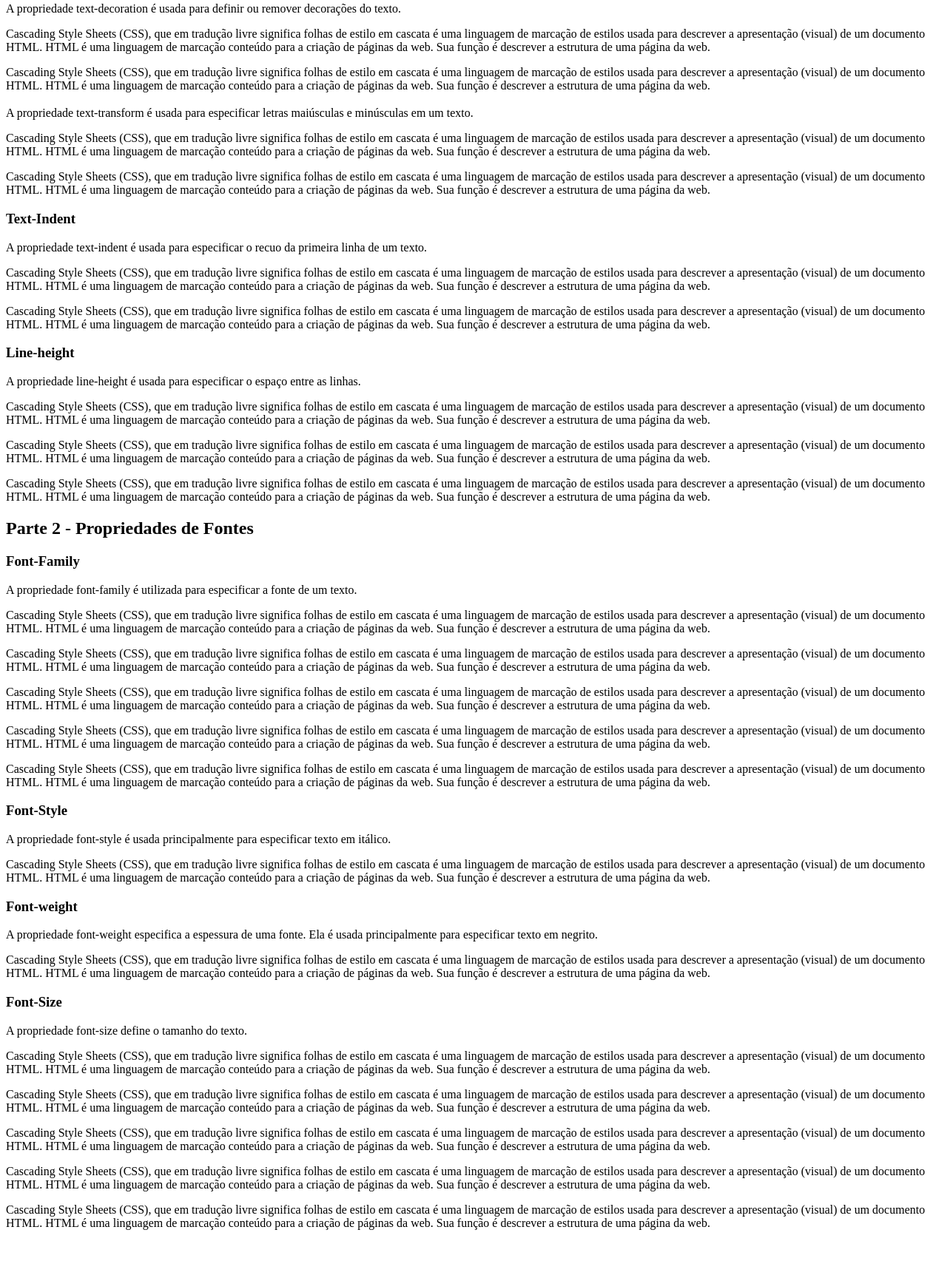
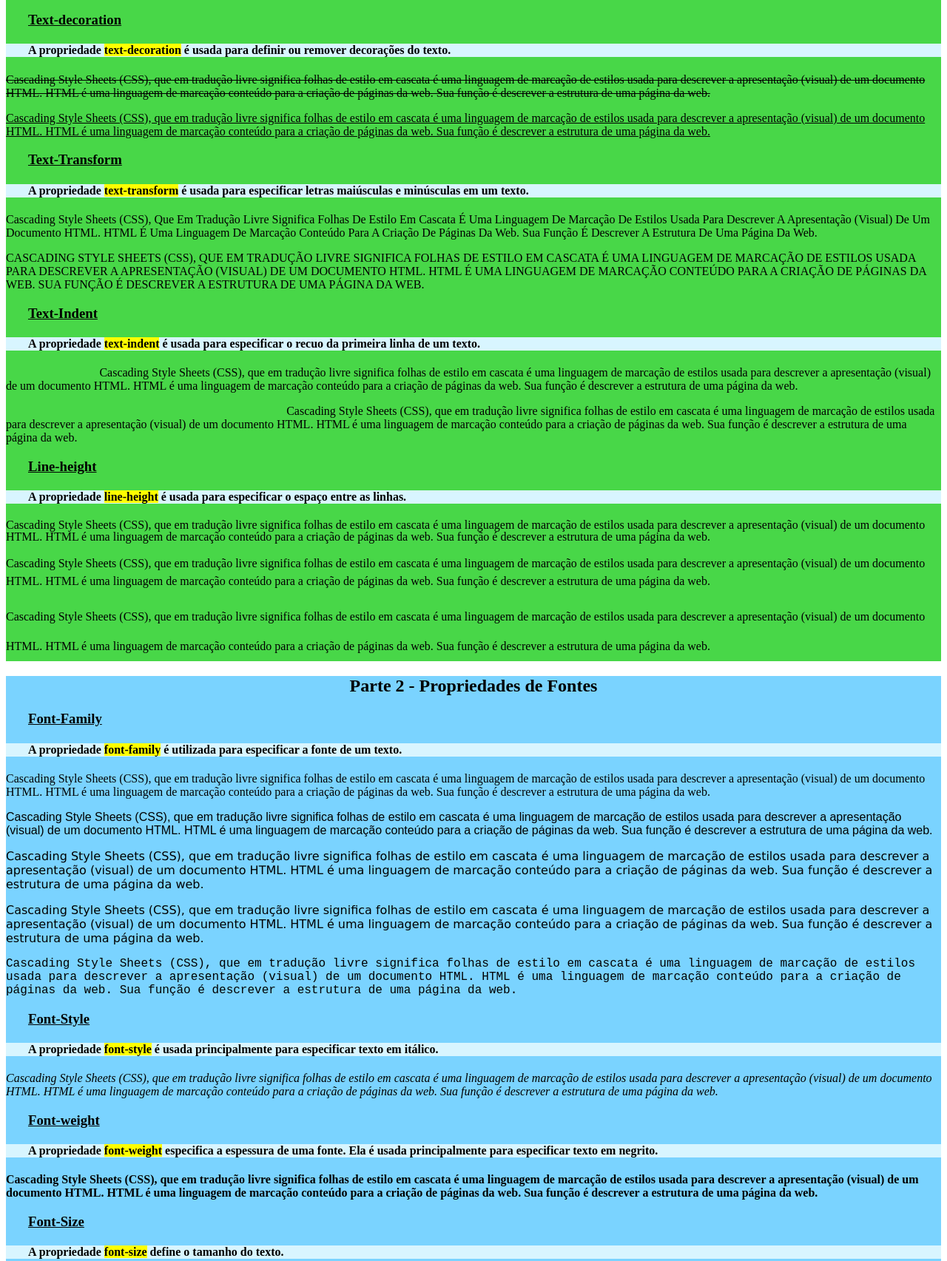
Before and after one commit to paulojunior6886/DW1S4-2023-PauloJunior, a plain HTML site: page Aula07_PauloJr/praticando4.html in a window 1280 px wide. Shown: the part 683-2388 px from the top of the page at 74% size. Before the commit the page ends 2362 px from the top, so only its background shows below. Drawn offline with Linux system fonts and the light colour scheme.

Commit message:
aula 07 parte 2

```diff
--- a/Aula07_PauloJr/p4.css
+++ b/Aula07_PauloJr/p4.css
@@ -0,0 +1,113 @@
+#d1{
+    background-color: rgb(72, 215, 72);
+}
+#d2{
+    background-color: rgb(122, 211, 255);
+}
+h2{
+    text-align: center;
+    font-weight:bold;
+}
+h3{
+    text-indent: 30px;
+    text-decoration: underline;
+}
+h4{
+    text-indent: 30px;
+    background-color: rgb(216, 245, 255);
+}
+
+#cl1{
+    color: blue;
+}
+#cl2{
+    color: red;
+}
+#cl3{
+    color: darkorange;
+}
+
+#ta1{
+    text-align: left;
+}
+#ta2{
+    text-align: center;
+}
+#ta3{
+    text-align: right;
+}
+#ta4{
+    text-align: justify;
+}
+
+#td1{
+    text-decoration:line-through;
+}
+#td2{
+    text-decoration: underline;
+}
+
+#tt1{
+    text-transform:capitalize;
+}
+#tt2{
+    text-transform: uppercase;
+}
+
+#ti1{
+    text-indent:10%;
+}
+#ti2{
+    text-indent: 30%;
+}
+
+#lh1{
+    line-height: 1.0 ;
+}
+#lh2{
+    line-height: 1.5;
+}
+#lh3{
+    line-height: 2.5;
+}
+
+
+#ff1{
+    font-family:'Times New Roman', Times, serif;
+}
+#ff2{
+    font-family: Arial, Helvetica, sans-serif;
+}
+#ff3{
+    font-family: Verdana, Geneva, Tahoma, sans-serif;
+}
+#ff4{
+    font-family:cursive;
+}
+#ff5{
+    font-family:'Courier New', Courier, monospace;
+}
+
+#fst1{
+    font-style: oblique;
+}
+
+#fw1{
+    font-weight:bold;
+}
+
+#fs1{
+    font-size: small;
+}
+#fs2{
+    font-size:medium;
+}
+#fs3{
+    font-size: large;
+}
+#fs4{
+    font-size: x-large;
+}
+#fs5{
+    font-size: xx-large;
+}
--- a/Aula07_PauloJr/praticando4.html
+++ b/Aula07_PauloJr/praticando4.html
@@ -11,16 +11,17 @@
 <body>
 
     <h1>Praticando 4 - Formatação de textos</h1>
+    <a href="index.html"><p>Voltar ao Inicio</p></a>
 
     <div id="d1">
         <h2>Parte 1 - Propriedades de Textos</h2>
 
-        <h3 class="color">Color</h3>
+        <h3>Color</h3>
 
-        <p id="color">A propriedade color é usada para definir a cor do texto.</p>
+        <h4>A propriedade <mark>color</mark> é usada para definir a cor do texto.</h4>
 
 
-        <p>
+        <p id="cl1">
             Cascading Style Sheets (CSS), que em tradução livre
             significa folhas de estilo em cascata é uma linguagem de
             marcação de estilos usada para descrever a apresentação
@@ -28,7 +29,7 @@
             HTML é uma linguagem de marcação conteúdo para a
             criação de páginas da web. Sua função é descrever a estrutura de uma página da web.
         </p>
-        <p>
+        <p id="cl2">
             Cascading Style Sheets (CSS), que em tradução livre
             significa folhas de estilo em cascata é uma linguagem de
             marcação de estilos usada para descrever a apresentação
@@ -36,7 +37,7 @@
             HTML é uma linguagem de marcação conteúdo para a
             criação de páginas da web. Sua função é descrever a estrutura de uma página da web.
         </p>
-        <p>
+        <p id="cl3">
             Cascading Style Sheets (CSS), que em tradução livre
             significa folhas de estilo em cascata é uma linguagem de
             marcação de estilos usada para descrever a apresentação
@@ -47,11 +48,11 @@
 
 
 
-        <h3 class="Text-align">Text-align</h3>
+        <h3>Text-align</h3>
 
-        <p id="Text-align">A propriedade text-align é usada para definir o alinhamento horizontal de um texto.</p>
+        <h4>A propriedade <mark>text-align</mark> é usada para definir o alinhamento horizontal de um texto.</h4>
 
-        <p>
+        <p id="ta1">
             Cascading Style Sheets (CSS), que em tradução livre
             significa folhas de estilo em cascata é uma linguagem de
             marcação de estilos usada para descrever a apresentação
@@ -59,7 +60,7 @@
             HTML é uma linguagem de marcação conteúdo para a
             criação de páginas da web. Sua função é descrever a estrutura de uma página da web.
         </p>
-        <p>
+        <p id="ta2">
             Cascading Style Sheets (CSS), que em tradução livre
             significa folhas de estilo em cascata é uma linguagem de
             marcação de estilos usada para descrever a apresentação
@@ -67,7 +68,7 @@
             HTML é uma linguagem de marcação conteúdo para a
             criação de páginas da web. Sua função é descrever a estrutura de uma página da web.
         </p>
-        <p>
+        <p id="ta3">
             Cascading Style Sheets (CSS), que em tradução livre
             significa folhas de estilo em cascata é uma linguagem de
             marcação de estilos usada para descrever a apresentação
@@ -75,7 +76,7 @@
             HTML é uma linguagem de marcação conteúdo para a
             criação de páginas da web. Sua função é descrever a estrutura de uma página da web.
         </p>
-        <p>
+        <p id="ta4">
             Cascading Style Sheets (CSS), que em tradução livre
             significa folhas de estilo em cascata é uma linguagem de
             marcação de estilos usada para descrever a apresentação
@@ -85,11 +86,11 @@
         </p>
 
 
-        <h3 class="Text-decoration">Text-decoration</h3>
+        <h3>Text-decoration</h3>
 
-        <p id="Text-decoration">A propriedade text-decoration é usada para definir ou remover decorações do texto.</p>
+        <h4>A propriedade <mark>text-decoration</mark> é usada para definir ou remover decorações do texto.</h4>
 
-        <p>
+        <p id="td1">
             Cascading Style Sheets (CSS), que em tradução livre
             significa folhas de estilo em cascata é uma linguagem de
             marcação de estilos usada para descrever a apresentação
@@ -97,7 +98,7 @@
             HTML é uma linguagem de marcação conteúdo para a
             criação de páginas da web. Sua função é descrever a estrutura de uma página da web.
         </p>
-        <p>
+        <p id="td2">
             Cascading Style Sheets (CSS), que em tradução livre
             significa folhas de estilo em cascata é uma linguagem de
             marcação de estilos usada para descrever a apresentação
@@ -107,12 +108,12 @@
         </p>
 
 
-        <h3 class="Text-transform"></h3>
+        <h3>Text-Transform</h3>
 
-        <p id="Text-transform">A propriedade text-transform é usada para especificar letras maiúsculas e minúsculas em
-            um texto.</p>
+        <h4>A propriedade <mark>text-transform</mark> é usada para especificar letras maiúsculas e minúsculas em
+            um texto.</h4>
 
-        <p>
+        <p id="tt1">
             Cascading Style Sheets (CSS), que em tradução livre
             significa folhas de estilo em cascata é uma linguagem de
             marcação de estilos usada para descrever a apresentação
@@ -120,7 +121,7 @@
             HTML é uma linguagem de marcação conteúdo para a
             criação de páginas da web. Sua função é descrever a estrutura de uma página da web.
         </p>
-        <p>
+        <p id="tt2">
             Cascading Style Sheets (CSS), que em tradução livre
             significa folhas de estilo em cascata é uma linguagem de
             marcação de estilos usada para descrever a apresentação
@@ -130,12 +131,12 @@
         </p>
 
 
-        <h3 class="Text-Indent">Text-Indent</h3>
+        <h3>Text-Indent</h3>
 
-        <p id="Text-Indent">A propriedade text-indent é usada para especificar o recuo da primeira linha de um texto.
-        </p>
+        <h4>A propriedade <mark>text-indent</mark> é usada para especificar o recuo da primeira linha de um texto.
+        </h4>
 
-        <p>
+        <p id="ti1">
             Cascading Style Sheets (CSS), que em tradução livre
             significa folhas de estilo em cascata é uma linguagem de
             marcação de estilos usada para descrever a apresentação
@@ -143,7 +144,7 @@
             HTML é uma linguagem de marcação conteúdo para a
             criação de páginas da web. Sua função é descrever a estrutura de uma página da web.
         </p>
-        <p>
+        <p id="ti2">
             Cascading Style Sheets (CSS), que em tradução livre
             significa folhas de estilo em cascata é uma linguagem de
             marcação de estilos usada para descrever a apresentação
@@ -153,11 +154,11 @@
         </p>
 
 
-        <h3 class="Line-height">Line-height</h3>
+        <h3>Line-height</h3>
 
-        <p id="Line-height">A propriedade line-height é usada para especificar o espaço entre as linhas.</p>
+        <h4>A propriedade <mark>line-height</mark> é usada para especificar o espaço entre as linhas.</h4>
 
-        <p>
+        <p id="lh1">
             Cascading Style Sheets (CSS), que em tradução livre
             significa folhas de estilo em cascata é uma linguagem de
             marcação de estilos usada para descrever a apresentação
@@ -165,7 +166,7 @@
             HTML é uma linguagem de marcação conteúdo para a
             criação de páginas da web. Sua função é descrever a estrutura de uma página da web.
         </p>
-        <p>
+        <p id="lh2">
             Cascading Style Sheets (CSS), que em tradução livre
             significa folhas de estilo em cascata é uma linguagem de
             marcação de estilos usada para descrever a apresentação
@@ -173,7 +174,7 @@
             HTML é uma linguagem de marcação conteúdo para a
             criação de páginas da web. Sua função é descrever a estrutura de uma página da web.
         </p>
-        <p>
+        <p id="lh3">
             Cascading Style Sheets (CSS), que em tradução livre
             significa folhas de estilo em cascata é uma linguagem de
             marcação de estilos usada para descrever a apresentação
@@ -190,11 +191,11 @@
         <h2>Parte 2 - Propriedades de Fontes</h2>
 
 
-        <h3 href="Font-Family">Font-Family</h3>
+        <h3>Font-Family</h3>
 
-        <p id="Font-Family">A propriedade font-family é utilizada para especificar a fonte de um texto.</p>
+        <h4>A propriedade <mark>font-family</mark> é utilizada para especificar a fonte de um texto.</h4>
 
-        <p>
+        <p id="ff1">
             Cascading Style Sheets (CSS), que em tradução livre
             significa folhas de estilo em cascata é uma linguagem de
             marcação de estilos usada para descrever a apresentação
@@ -202,7 +203,7 @@
             HTML é uma linguagem de marcação conteúdo para a
             criação de páginas da web. Sua função é descrever a estrutura de uma página da web.
         </p>
-        <p>
+        <p id="ff2">
             Cascading Style Sheets (CSS), que em tradução livre
             significa folhas de estilo em cascata é uma linguagem de
             marcação de estilos usada para descrever a apresentação
@@ -210,7 +211,7 @@
             HTML é uma linguagem de marcação conteúdo para a
             criação de páginas da web. Sua função é descrever a estrutura de uma página da web.
         </p>
-        <p>
+        <p id="ff3">
             Cascading Style Sheets (CSS), que em tradução livre
             significa folhas de estilo em cascata é uma linguagem de
             marcação de estilos usada para descrever a apresentação
@@ -218,7 +219,7 @@
             HTML é uma linguagem de marcação conteúdo para a
             criação de páginas da web. Sua função é descrever a estrutura de uma página da web.
         </p>
-        <p>
+        <p id="ff4">
             Cascading Style Sheets (CSS), que em tradução livre
             significa folhas de estilo em cascata é uma linguagem de
             marcação de estilos usada para descrever a apresentação
@@ -226,7 +227,7 @@
             HTML é uma linguagem de marcação conteúdo para a
             criação de páginas da web. Sua função é descrever a estrutura de uma página da web.
         </p>
-        <p>
+        <p id="ff5">
             Cascading Style Sheets (CSS), que em tradução livre
             significa folhas de estilo em cascata é uma linguagem de
             marcação de estilos usada para descrever a apresentação
@@ -236,11 +237,11 @@
         </p>
 
 
-        <h3 class="Font-Style">Font-Style</h3>
+        <h3>Font-Style</h3>
 
-        <p id="Font-Style"> A propriedade font-style é usada principalmente para especificar texto em itálico.</p>
+        <h4> A propriedade <mark>font-style</mark> é usada principalmente para especificar texto em itálico.</h4>
 
-        <p>
+        <p id="fst1">
             Cascading Style Sheets (CSS), que em tradução livre
             significa folhas de estilo em cascata é uma linguagem de
             marcação de estilos usada para descrever a apresentação
@@ -250,12 +251,12 @@
         </p>
 
 
-        <h3 class="Font-weight">Font-weight</h3>
+        <h3>Font-weight</h3>
 
-        <p id="Font-weight">A propriedade font-weight especifica a espessura de uma fonte. Ela é usada principalmente
-            para especificar texto em negrito.</p>
+        <h4>A propriedade <mark>font-weight</mark> especifica a espessura de uma fonte. Ela é usada principalmente
+            para especificar texto em negrito.</h4>
 
-        <p>
+        <p id="fw1">
             Cascading Style Sheets (CSS), que em tradução livre
             significa folhas de estilo em cascata é uma linguagem de
             marcação de estilos usada para descrever a apresentação
@@ -265,11 +266,11 @@
         </p>
 
 
-        <h3 class="Font-Size">Font-Size</h3>
+        <h3>Font-Size</h3>
 
-        <p id="Font-Size"> A propriedade font-size define o tamanho do texto.</p>
+        <h4> A propriedade <mark>font-size</mark> define o tamanho do texto.</h4>
 
-        <p>
+        <p id="fs1">
             Cascading Style Sheets (CSS), que em tradução livre
             significa folhas de estilo em cascata é uma linguagem de
             marcação de estilos usada para descrever a apresentação
@@ -277,7 +278,7 @@
             HTML é uma linguagem de marcação conteúdo para a
             criação de páginas da web. Sua função é descrever a estrutura de uma página da web.
         </p>
-        <p>
+        <p id="fs2">
             Cascading Style Sheets (CSS), que em tradução livre
             significa folhas de estilo em cascata é uma linguagem de
             marcação de estilos usada para descrever a apresentação
@@ -285,7 +286,7 @@
             HTML é uma linguagem de marcação conteúdo para a
             criação de páginas da web. Sua função é descrever a estrutura de uma página da web.
         </p>
-        <p>
+        <p id="fs3">
             Cascading Style Sheets (CSS), que em tradução livre
             significa folhas de estilo em cascata é uma linguagem de
             marcação de estilos usada para descrever a apresentação
@@ -293,7 +294,7 @@
             HTML é uma linguagem de marcação conteúdo para a
             criação de páginas da web. Sua função é descrever a estrutura de uma página da web.
         </p>
-        <p>
+        <p id="fs4">
             Cascading Style Sheets (CSS), que em tradução livre
             significa folhas de estilo em cascata é uma linguagem de
             marcação de estilos usada para descrever a apresentação
@@ -301,7 +302,7 @@
             HTML é uma linguagem de marcação conteúdo para a
             criação de páginas da web. Sua função é descrever a estrutura de uma página da web.
         </p>
-        <p>
+        <p id="fs5">
             Cascading Style Sheets (CSS), que em tradução livre
             significa folhas de estilo em cascata é uma linguagem de
             marcação de estilos usada para descrever a apresentação
```
Also changed, not shown: Aula07_PauloJr/p5.css (added, +29 -0 lines), Aula07_PauloJr/praticando1.html (+1 -1 lines), Aula07_PauloJr/praticando2.html (+1 -1 lines), Aula07_PauloJr/praticando3.html (+1 -1 lines), Aula07_PauloJr/praticando5.html (+69 -0 lines), index.html (+8 -0 lines), index.css (added).
